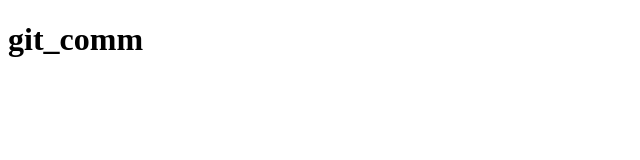
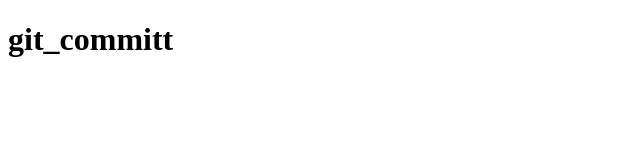
Before and after one commit to smir0181-code/junior-task, a plain HTML site: page index.html in a window 1280 px wide. Shown: the full height of the page, 0-640 px from the left. Drawn offline with Linux system fonts and the light colour scheme.

```diff
--- a/index.html
+++ b/index.html
@@ -6,6 +6,6 @@
     <title>Document</title>
 </head>
 <body>
-    <h1>git_comm</h1>
+    <h1>git_committ</h1>
 </body>
 </html>
```
